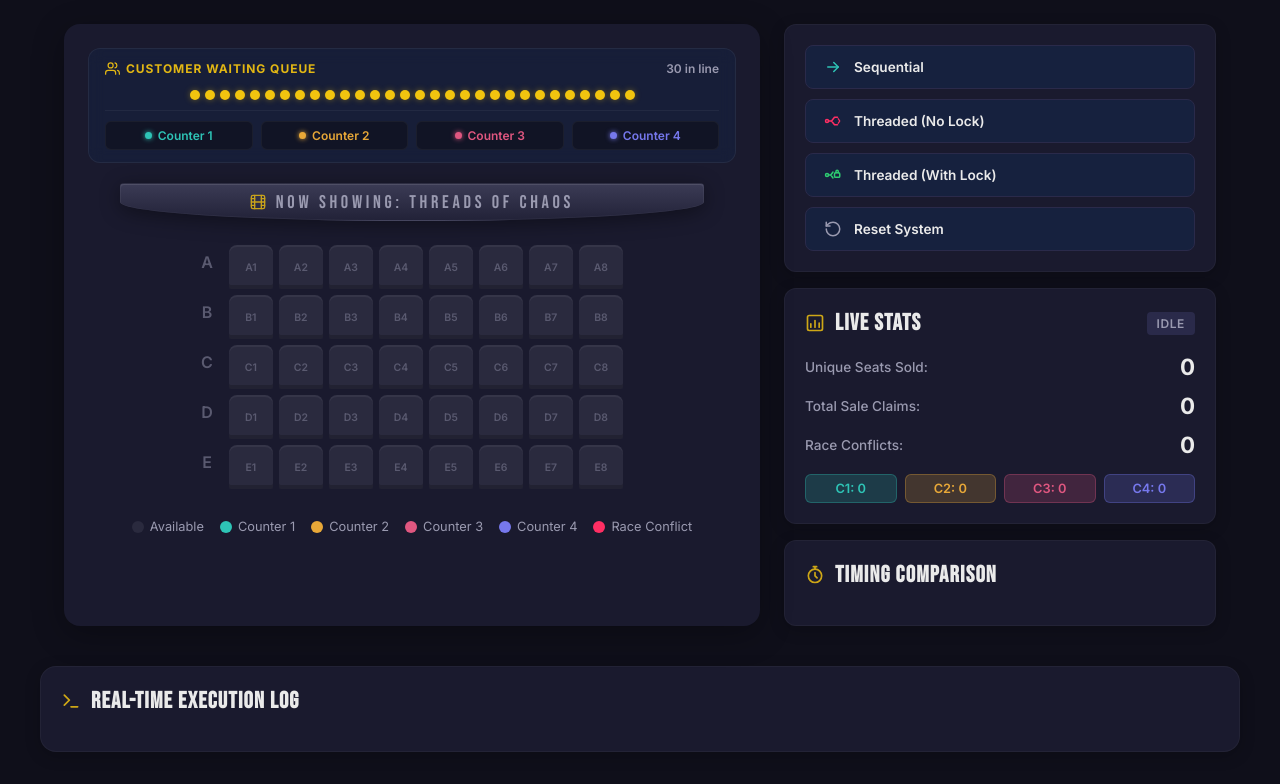
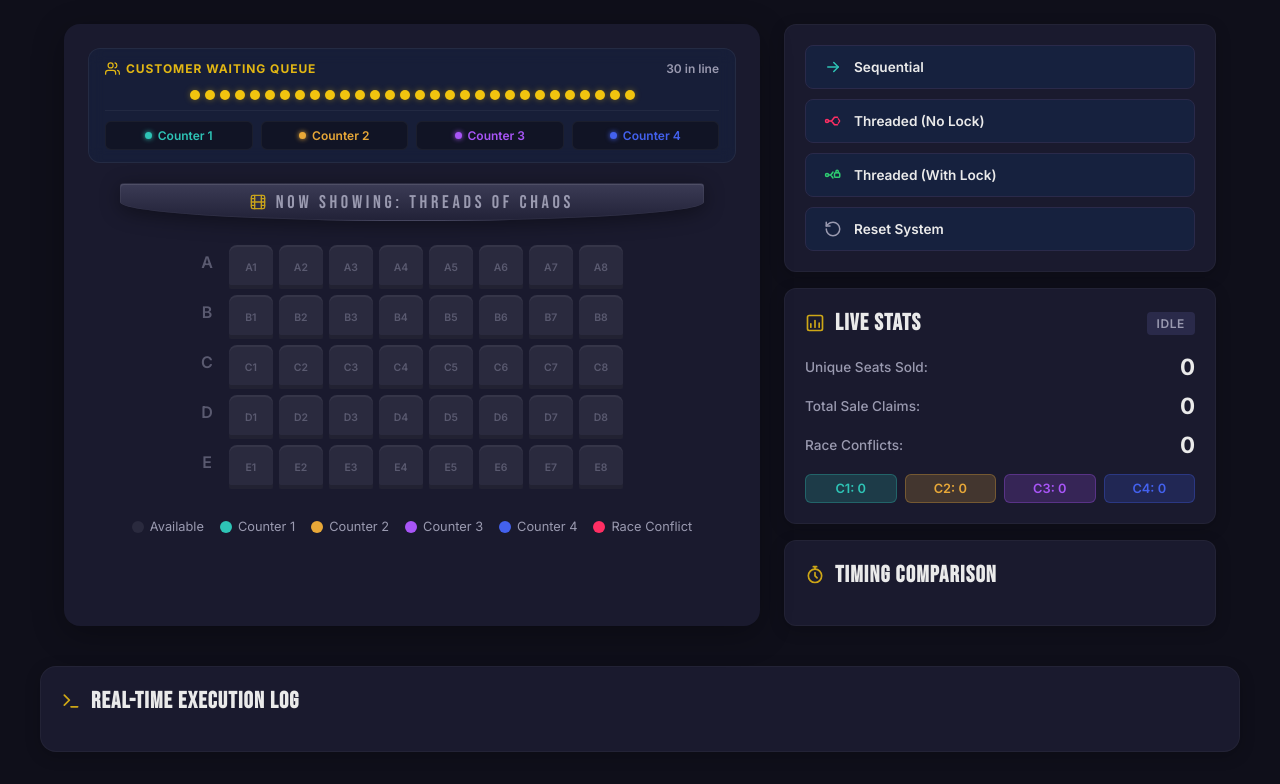
Before and after one commit to DeathKnell837/movie-ticket-multithreading, a Flask app: page / in a window 1280 px wide. Shown: the part 122-906 px from the top of the page. Run offline with Flask 3, Linux system fonts and the light colour scheme; some libraries are stand-ins or nearby versions.

Commit message:
Change Counter 3 color to Electric Purple for high contrast against Red race conflicts

```diff
--- a/static/css/style.css
+++ b/static/css/style.css
@@ -6,8 +6,8 @@
   --accent-gold-dim: #b8960f;
   --counter-1: #2ec4b6;
   --counter-2: #e8a838;
-  --counter-3: #e05780;
-  --counter-4: #7678ed;
+  --counter-3: #a855f7;
+  --counter-4: #4361ee;
   --seat-empty: #2a2a3e;
   --seat-empty-hover: #3a3a5c;
   --conflict: #ff2e63;
@@ -196,8 +196,8 @@ header p {
 }
 .counter-station.station-1.station-flash { box-shadow: 0 0 14px rgba(46, 196, 182, 0.6); background: rgba(46, 196, 182, 0.15); }
 .counter-station.station-2.station-flash { box-shadow: 0 0 14px rgba(232, 168, 56, 0.6); background: rgba(232, 168, 56, 0.15); }
-.counter-station.station-3.station-flash { box-shadow: 0 0 14px rgba(224, 87, 128, 0.6); background: rgba(224, 87, 128, 0.15); }
-.counter-station.station-4.station-flash { box-shadow: 0 0 14px rgba(118, 120, 237, 0.6); background: rgba(118, 120, 237, 0.15); }
+.counter-station.station-3.station-flash { box-shadow: 0 0 14px rgba(168, 85, 247, 0.6); background: rgba(168, 85, 247, 0.15); }
+.counter-station.station-4.station-flash { box-shadow: 0 0 14px rgba(67, 97, 238, 0.6); background: rgba(67, 97, 238, 0.15); }
 
 /* FLYING CUSTOMER DOT */
 .flying-customer {
@@ -502,8 +502,8 @@ h3 {
 
 .c-badge.c1 { background: rgba(46, 196, 182, 0.2); color: var(--counter-1); border: 1px solid rgba(46, 196, 182, 0.3); }
 .c-badge.c2 { background: rgba(232, 168, 56, 0.2); color: var(--counter-2); border: 1px solid rgba(232, 168, 56, 0.3); }
-.c-badge.c3 { background: rgba(224, 87, 128, 0.2); color: var(--counter-3); border: 1px solid rgba(224, 87, 128, 0.3); }
-.c-badge.c4 { background: rgba(118, 120, 237, 0.2); color: var(--counter-4); border: 1px solid rgba(118, 120, 237, 0.3); }
+.c-badge.c3 { background: rgba(168, 85, 247, 0.2); color: var(--counter-3); border: 1px solid rgba(168, 85, 247, 0.3); }
+.c-badge.c4 { background: rgba(67, 97, 238, 0.2); color: var(--counter-4); border: 1px solid rgba(67, 97, 238, 0.3); }
 
 /* TIMING CHART */
 #timing-bars {
```
